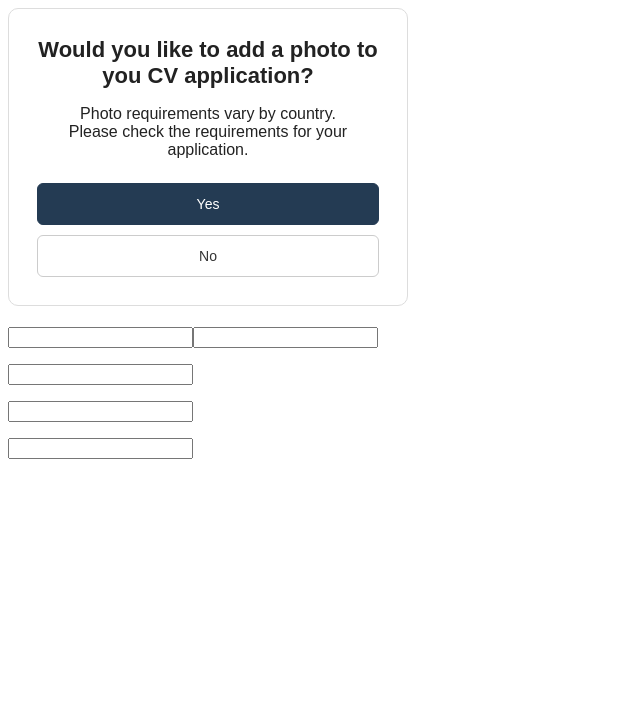
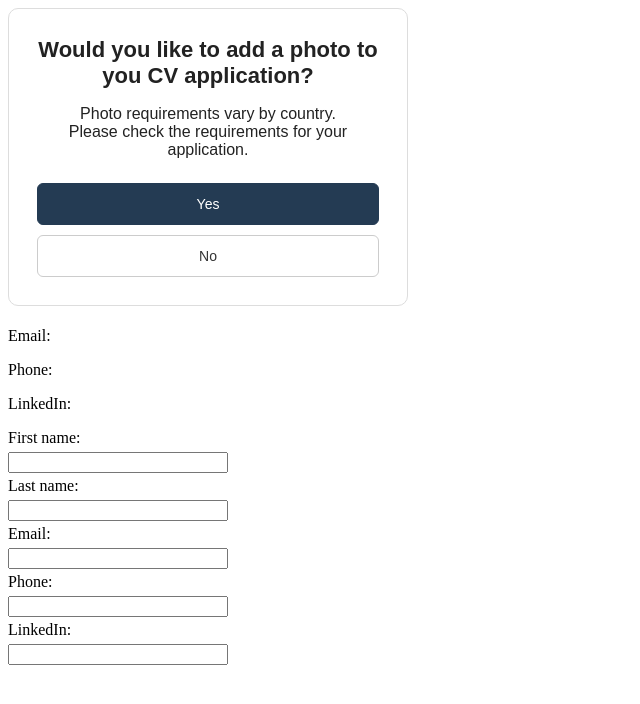
Before and after one commit to justCallMeArslan/cv-app-react, a React (Vite) app: page / in a window 1280 px wide. Shown: the top 704 px of the page, without its empty margins (0-640 px from the left). Built offline with nearby package versions, Linux system fonts and the light colour scheme.

Commit message:
feat: completed up to print part. Print part will be added when the rest of info groups

```diff
--- /dev/null
+++ b/src/components/PersonalInfoForm.css
@@ -0,0 +1,12 @@
+.input-group {
+    display: flex;
+    flex-direction: column;
+    gap: 4.5px;
+    width: 300px;
+}
+
+.input-field {
+    max-width: 220px;
+    width: 100%;
+    box-sizing: border-box;
+}
--- a/src/components/PersonalInfoForm.jsx
+++ b/src/components/PersonalInfoForm.jsx
@@ -1,10 +1,12 @@
 import { useState } from "react";
+import "./PersonalInfoForm.css"
 
 
 
 function Input({ className, name, type, value, onChange }) {
     return (
         <input
+            id={name}
             className={className}
             type={type}
             name={name}
@@ -21,7 +23,7 @@ export default function PersonalInfoForm() {
         lastName: "",
         email: "",
         phone: "",
-        socialNet: ""
+        linkedIn: ""
     });
     const fullName = personalInfo.firstName + " " + personalInfo.lastName;
 
@@ -34,56 +36,62 @@ export default function PersonalInfoForm() {
 
 
     return (
-        <div>
+        <div className="personal-info-div">
 
+            <div class="print-group">
                 <h1>{fullName}</h1>
+                <p> Email: {personalInfo.email}</p>
+                <p> Phone: {personalInfo.phone}</p>
+                <p> LinkedIn: {personalInfo.linkedIn}</p>
+            </div>
 
+            <div className="input-group">
+                <label htmlFor="firstName">First name:</label>
                 <Input
-                className="inputPersonalInfo"
+                    className="input-field"
                     name="firstName"
                     type="text"
                     value={personalInfo.firstName}
                     onChange={handlePersonalInfo}
                 />
 
+                <label htmlFor="lastName">Last name:</label>
                 <Input
-                className="inputPersonalInfo"
+                    className="input-field"
                     name="lastName"
                     type="text"
                     value={personalInfo.lastName}
                     onChange={handlePersonalInfo}
                 />
 
-            <p>{personalInfo.email}</p>
-
+                <label htmlFor="email">Email:</label>
                 <Input
-                className="inputPersonalInfo"
+                    className="input-field"
                     name="email"
                     type="email"
                     value={personalInfo.email}
                     onChange={handlePersonalInfo}
                 />
 
-            <p>{personalInfo.phone}</p>
-
-
+                <label htmlFor="phone">Phone:</label>
                 <Input
-                className="inputPersonalInfo"
+                    className="input-field"
                     name="phone"
                     type="tel"
                     value={personalInfo.phone}
                     onChange={handlePersonalInfo}
                 />
 
-            <p>{personalInfo.socialNet}</p>
-
+                <label htmlFor="linkedIn">LinkedIn:</label>
                 <Input
-                className="inputPersonalInfo"
-                name="socialNet"
+                    className="input-field"
+                    name="linkedIn"
                     type="text"
-                value={personalInfo.socialNet}
+                    value={personalInfo.linkedIn}
                     onChange={handlePersonalInfo}
                 />
             </div>
+
+        </div>
     )
 }
```
Lines whose indentation alone changed are shown as unchanged.
